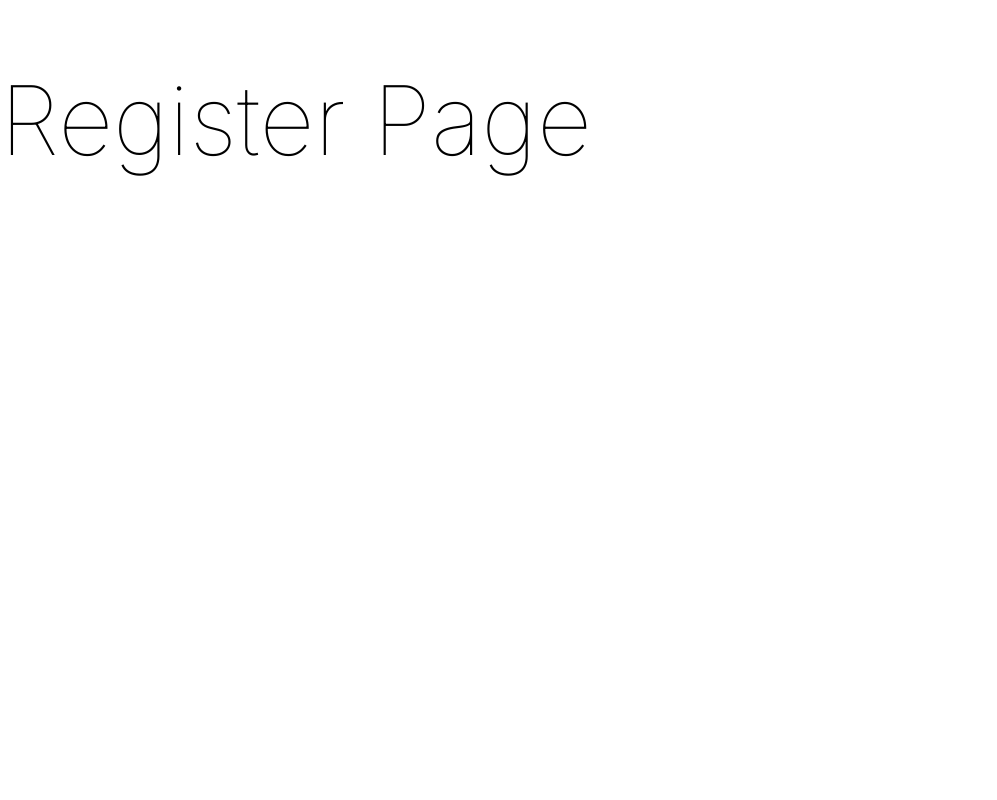
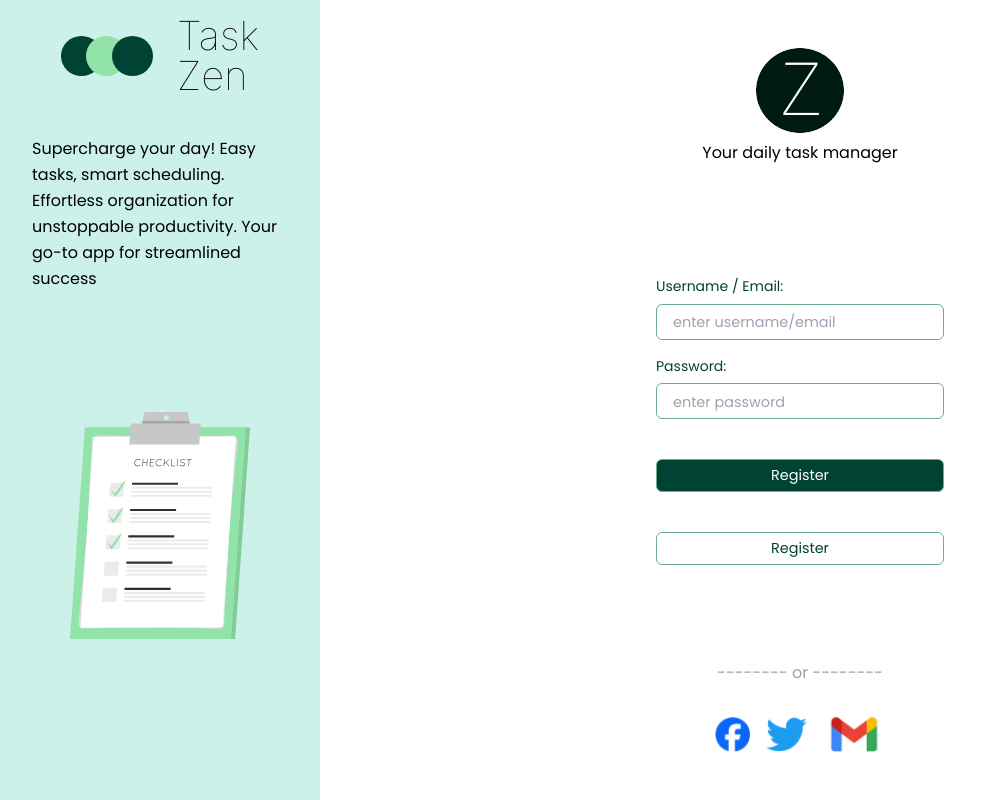
Before and after one commit to chingu-voyages/v47-tier3-team-27, a React (Create React App) app in the folder frontend/: page /register in a window 1280 px wide. Shown: the whole page, without its empty margins (0-997 px from the left). Built offline with nearby package versions, Linux system fonts and the light colour scheme.

Commit message:
Register page styling

```diff
--- /dev/null
+++ b/frontend/src/components/Button.js
@@ -0,0 +1,13 @@
+import React from "react";
+
+export default function Button({ children, className, type = "primary" }) {
+  return (
+    <button
+      className={`${
+        type === "primary" ? "btn-accent" : "btn-white"
+      } block w-full ${className}`}
+    >
+      {children}
+    </button>
+  );
+}
--- /dev/null
+++ b/frontend/src/components/Logo.js
@@ -0,0 +1,13 @@
+import { Link } from "react-router-dom";
+import logo from "../assets/LOGO.png";
+
+export default function Logo() {
+  return (
+    <div className="text-center space-y-2">
+      <Link to="/">
+        <img className="mx-auto" src={logo} alt="Task Zen logo" />
+      </Link>
+      <p>Your daily task manager</p>
+    </div>
+  );
+}
--- a/frontend/src/index.css
+++ b/frontend/src/index.css
@@ -1,6 +1,22 @@
 @tailwind base;
 @tailwind components;
 @tailwind utilities;
+
+h2 {
+  @apply text-[40px] font-thin;
+}
+
+label {
+  @apply text-darkGreen font-[0.875rem] mb-[0.4rem] mt-[1rem];
+}
+
+input {
+  @apply h-9 rounded-md border border-mediumGreen px-4;
+}
+
+button {
+
+}
 
 body {
   margin: 0;
--- a/frontend/src/pages/RegisterPage.jsx
+++ b/frontend/src/pages/RegisterPage.jsx
@@ -1,15 +1,76 @@
 import React from "react";
+import circles from "../assets/3circles.svg";
+import checklist from "../assets/checklist.svg";
+import Logo from "../components/Logo";
+import Button from "../components/Button";
+import { Link } from "react-router-dom";
+import fb from "../assets/fb.png";
+import twitter from "../assets/twitter.png";
+import gmail from "../assets/gmail.png";
 
 export default function RegisterPage() {
   return (
-    <div className="RegisterPage">
-      <section>
+    <div className="min-h-screen">
+      <section className="w-full h-screen flex">
         {/* Left column */}
-        <aside></aside>
+        <aside className="w-[25%] py-4 px-8 space-y-10 bg-lightGreen">
+          <div className="flex justify-center gap-6">
+            <img src={circles} alt="" srcset="" />
+            <h2 className="leading-[1]">
+              Task <br /> Zen
+            </h2>
+          </div>
+          <p className="leading-relaxed">
+            Supercharge your day! Easy tasks, smart scheduling. Effortless
+            organization for unstoppable productivity. Your go-to app for
+            streamlined success
+          </p>
+
+          <div className="flex justify-center pt-20">
+            <img src={checklist} className="w-[70%]" alt="" srcset="" />
+          </div>
+        </aside>
 
         {/* Right column */}
-        <main>
-          <h1>Register Page</h1>
+        <main className="w-[75%] flex flex-col justify-around">
+          <Logo />
+
+          <form action="" className="w-[30%] mx-auto">
+            <label className="" htmlFor="">
+              Username / Email:
+            </label>
+            <input
+              className="w-full"
+              type="text"
+              placeholder="enter username/email"
+            />
+
+            <label htmlFor="">Password:</label>
+            <input type="password" placeholder="enter password" />
+
+            <Button className="mt-10">Register</Button>
+
+            <Link to="/register">
+              <Button className="mt-10" type="white">
+                Register
+              </Button>
+            </Link>
+          </form>
+
+          <div>
+            <p className="or center">-------- or --------</p>
+            <div className="login-icons">
+              <Link>
+                <img src={fb} alt="log in with facebook" />
+              </Link>
+              <Link>
+                <img src={twitter} alt="log in with X" />
+              </Link>
+              <Link>
+                <img src={gmail} alt="log in with GMail" />
+              </Link>
+            </div>
+          </div>
         </main>
       </section>
     </div>
--- a/frontend/src/styles/HomePage.css
+++ b/frontend/src/styles/HomePage.css
@@ -45,27 +45,27 @@
   margin-bottom: 1.5rem;
 }
 
-.HomePage .or {
+.or {
   color: var(--clr-grey-green);
 }
 
-.HomePage .login-icons {
+.login-icons {
   display: flex;
   justify-content: center;
   gap: 1rem;
   margin-top: 2rem;
 }
 
-.HomePage .login-icons img {
+.login-icons img {
   height: 2.2rem;
 }
 
-.HomePage .checklist-img {
+.checklist-img {
   text-align: right;
   position: absolute;
   bottom: 0;
   right: 0;
 }
-.HomePage .checklist-img img {
+.checklist-img img {
   height: 55vh;
 }
--- a/frontend/tailwind.config.js
+++ b/frontend/tailwind.config.js
@@ -3,6 +3,13 @@ module.exports = {
   content: ["./src/**/*.{js,jsx,ts,tsx}"],
   theme: {
     extend: {},
+    colors: {
+      white: "#fff",
+      greyGreen: "#8fa8a2",
+      lightGreen: "#CBF1E8",
+      mediumGreen: "#6BAE8A",
+      darkGreen: "#004333",
+    },
   },
   plugins: [],
 };
```
Also changed, not shown: frontend/src/assets/checklist.svg. Lines whose indentation alone changed are shown as unchanged.
